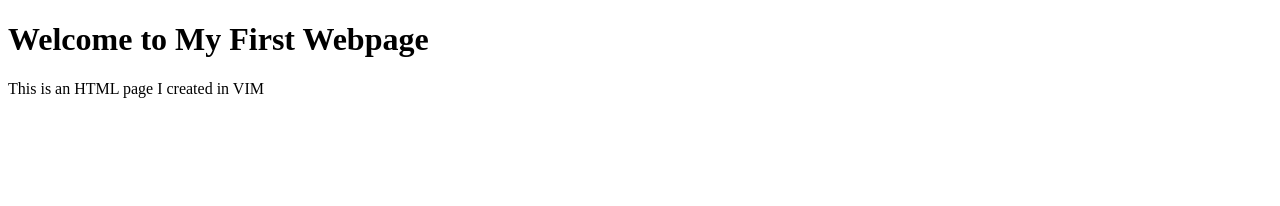
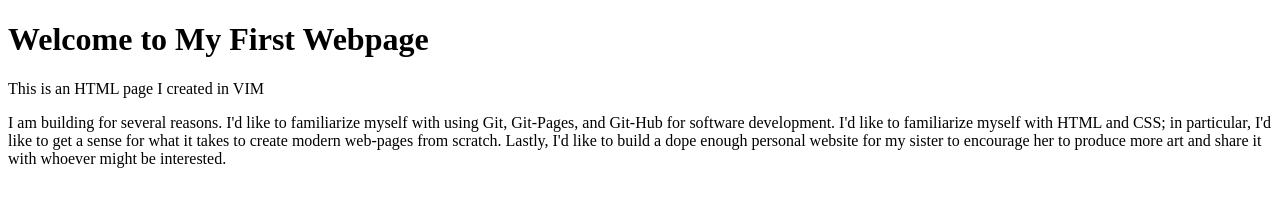
Before and after one commit to tinakimkh/tinakimkh.github.io, a plain HTML site: page index.html in a window 1280 px wide. Drawn offline with Linux system fonts and the light colour scheme.

Commit message:
Last words for the day.

```diff
--- a/index.html
+++ b/index.html
@@ -6,5 +6,8 @@
 	<body>
         <h1>Welcome to My First Webpage</h1>
         <p>This is an HTML page I created in VIM</p>
+        <p>I am building for several reasons. I'd like to familiarize myself with using Git, Git-Pages, and Git-Hub for software development.
+        I'd like to familiarize myself with HTML and CSS; in particular, I'd like to get a sense for what it takes to create modern web-pages from scratch.
+        Lastly, I'd like to build a dope enough personal website for my sister to encourage her to produce more art and share it with whoever might be interested.</p>
     </body>
 </html>
```
